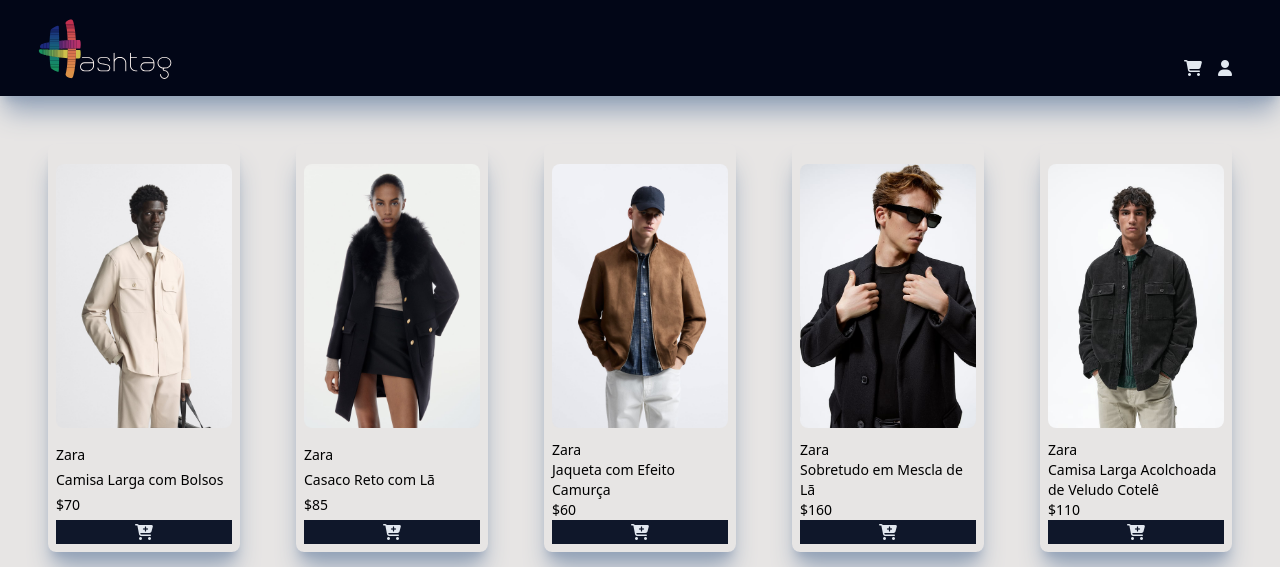
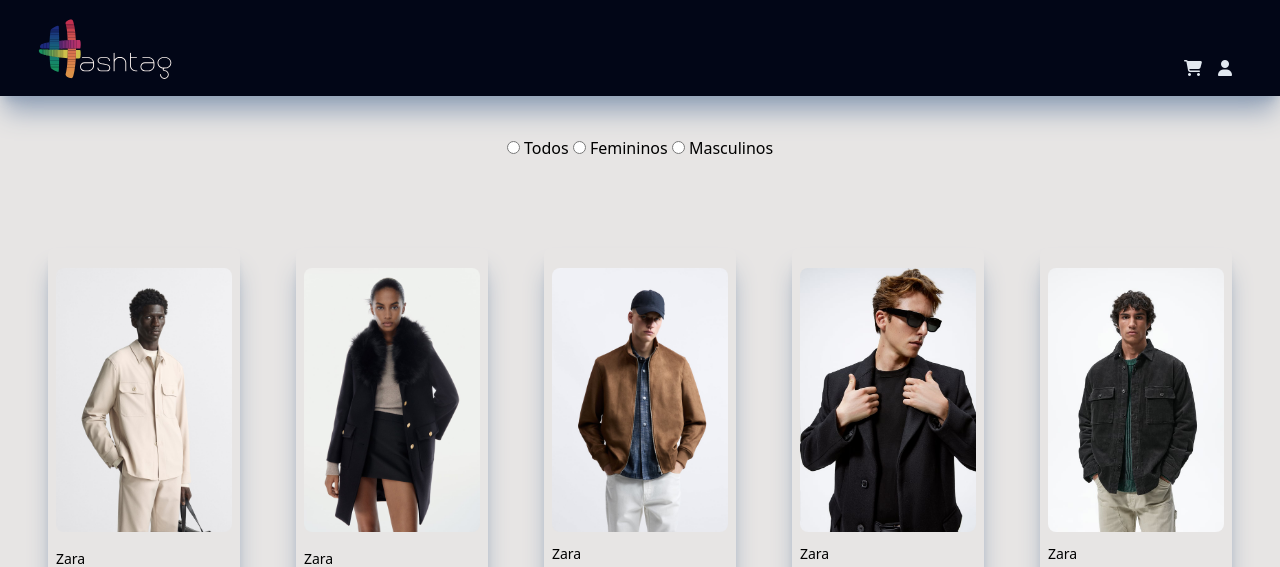
Before and after one commit to JoaoPedroSNCruz/Comercio-com-JS, a website built with Vite: page index.html in a window 1280 px wide. Shown: the top 567 px of the page. Built offline with nearby package versions, Linux system fonts and the light colour scheme; files whose address does not match are found by name.

Commit message:
css into price and filter

```diff
--- a/index.html
+++ b/index.html
@@ -19,7 +19,7 @@
         </button>
       </div>
       <section id="produtos-carrinho" class="h-3/5 overflow-y-auto flex flex-col gap-2"></section>
-      <p id="preco-total">$200</p>
+      <p id="preco-total" class="bg-slate-200 text-green-800 rounded-sm pl-5">Total: $0</p>
       <button class="bg-slate-200 text-slate-900 p-1">Finalizar Compra</button>
     </section>
     <header
@@ -37,7 +37,15 @@
         <button class="mr-2"><i class="fa-solid fa-user"></i></button>
       </div>
     </header>
-    <main>
+    <main class="flex flex-col items-center">
+      <section id="filtros" class="p-10">
+        <input id="exibir-todos" type="radio" />
+        <label for="exibir-todos">Todos</label>
+        <input id="exibir-feminino" type="radio" />
+        <label for="exibir-feminino">Femininos</label>
+        <input id="exibir-masculino" type="radio" />
+        <label for="exibir-masculino">Masculinos</label>
+      </section>
       <section
         id="container-produto"
         class="flex flex-wrap p-10 justify-center gap-10"
```
